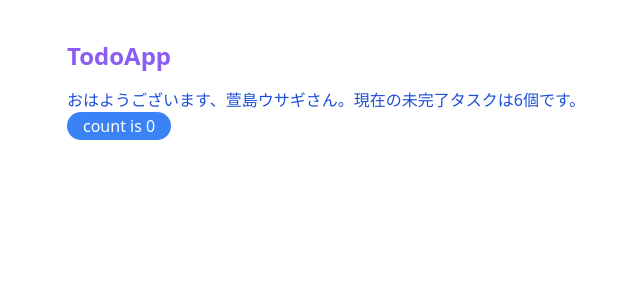
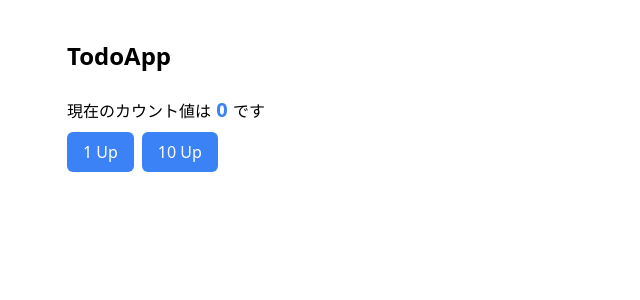
Before and after one commit to ai10pro/react-todo-app, a React (Vite) app: page / in a window 1280 px wide. Shown: the top 300 px of the page, without its empty margins (237-877 px from the left). Built offline with nearby package versions, Linux system fonts and the light colour scheme.

Commit message:
update App.tsx

```diff
--- a/src/App.tsx
+++ b/src/App.tsx
@@ -1,22 +1,40 @@
 import { useState } from "react";
-import WelcomeMessage from "./WelcomeMessage";
 
 const App = () => {
   const [count, setCount] = useState(0);
-  const countUp = () => {
+  const countUp1 = () => {
+    // 追加
     const newCount = count + 1;
+    setCount(newCount);
+  };
+  const countUp10 = () => {
+    // 追加
+    const newCount = count + 10;
     setCount(newCount);
   };
   return (
     <div className="mx-4 mt-10 max-w-2xl md:mx-auto">
-      <h1 className="mb-4 text-2xl font-bold text-violet-500">TodoApp</h1>
-      <WelcomeMessage name="萱島ウサギ" uncompletedCount={6} />
-      <button
-        className="cursor-not-allowed rounded-full bg-blue-500 px-4 py-0.5 text-white hover:bg-blue-700"
-        onClick={countUp}
-      >
-        count is {count}
-      </button>
+      <h1 className="mb-6 text-2xl font-bold">TodoApp</h1>
+      <div className="mb-2">
+        <p>
+          現在のカウント値は
+          <span className="text-xl font-bold text-blue-500"> {count} </span>です
+        </p>
+      </div>
+      <div className="flex space-x-2">
+        <button
+          className="rounded-md bg-blue-500 px-4 py-2 text-white hover:bg-blue-700"
+          onClick={countUp1}
+        >
+          1 Up
+        </button>
+        <button
+          className="rounded-md bg-blue-500 px-4 py-2 text-white hover:bg-blue-700"
+          onClick={countUp10}
+        >
+          10 Up
+        </button>
+      </div>
     </div>
   );
 };
```
